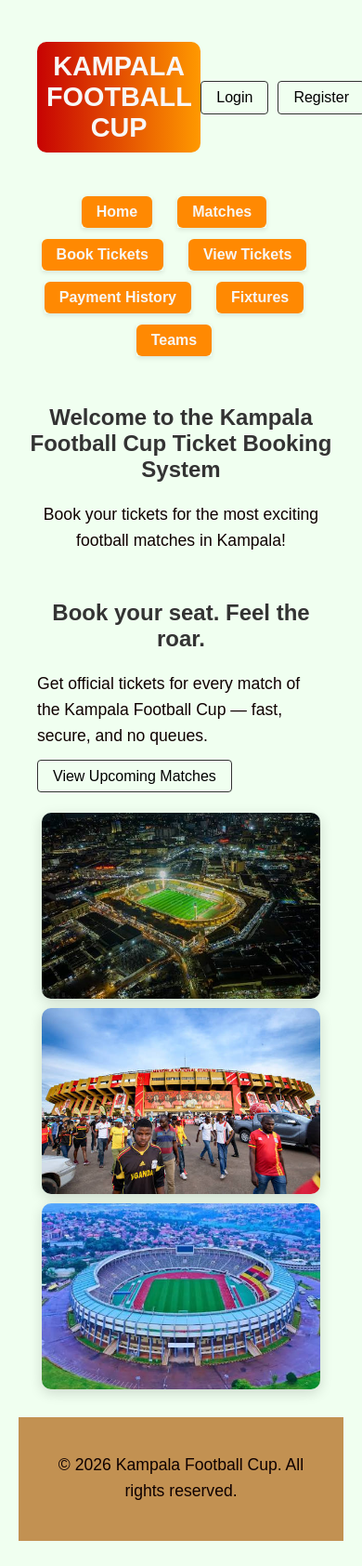
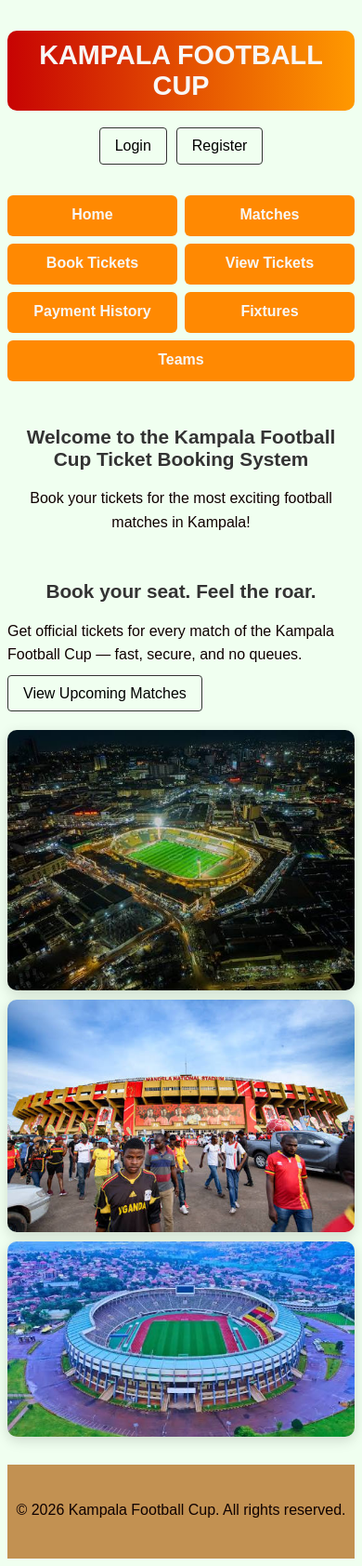
Before and after one commit to maganthony223-maker/TicketBooking_Payment-, a Django app: page / in a window 390 px wide. Shown: the whole page at 93% size. Before the commit the page ends 1657 px from the top, so only its background shows below. Run offline with Django 5.2, Linux system fonts and the light colour scheme.

Commit message:
Make site responsive

```diff
--- a/tickets/static/css/styles.css
+++ b/tickets/static/css/styles.css
@@ -232,3 +232,66 @@ a:hover {
 .helptext { display: block; font-size: 0.8rem; color: #555; margin-bottom: 10px; }
 .logout-form { display: inline; padding: 0; margin: 0; background: none; box-shadow: none; max-width: none; }
 .top-bar .actions span { align-self: center; font-weight: bold; }
+
+
+/* =====================================================
+   RESPONSIVE: phones, tablets and desktops
+   ===================================================== */
+
+/* Basics for every screen size */
+*, *::before, *::after { box-sizing: border-box; }
+img { max-width: 100%; height: auto; }
+main { max-width: 1100px; margin: 0 auto; }
+
+/* Inputs at 16px stop iPhones zooming in when you tap a field */
+input, select, textarea { font-size: 16px; }
+
+/* Missing styles from the earlier Django pages */
+.notice { background: #fff3cd; border: 1px solid #e0b100; color: #5c4400; padding: 12px 16px; border-radius: 6px; text-align: center; }
+.badge { display: inline-block; padding: 4px 10px; border-radius: 12px; font-size: 0.85rem; font-weight: bold; }
+.badge.active { background: #d9f2d9; color: #124d12; }
+.badge.inactive { background: #fde0e0; color: #8a1010; }
+
+/* Gallery images shrink instead of overflowing small screens */
+.gallery img { width: 100%; max-width: 300px; }
+
+/* ---------- Tablets and smaller (up to 768px) ---------- */
+@media (max-width: 768px) {
+    body { padding: 12px; }
+    .container { padding: 0; }
+
+    /* Logo row: title on top, login buttons underneath */
+    .top-bar { grid-template-columns: 1fr; gap: 8px; text-align: center; }
+    .top-bar .spacer { display: none; }
+    .actions { justify-self: center; flex-wrap: wrap; justify-content: center; align-items: center; }
+
+    /* Wide tables scroll sideways inside their own box */
+    table { display: block; overflow-x: auto; -webkit-overflow-scrolling: touch; white-space: nowrap; }
+}
+
+/* ---------- Phones (up to 600px) ---------- */
+@media (max-width: 600px) {
+    body { padding: 8px; }
+    p { font-size: 1rem; }
+    h2 { font-size: 1.3rem; }
+
+    /* Menu becomes a neat 2-column grid of big tap targets */
+    .nav-links { display: grid; grid-template-columns: 1fr 1fr; gap: 8px; padding: 8px 0; }
+    .nav-links li { display: block; margin: 0; box-shadow: none; }
+    .nav-links li:last-child { grid-column: 1 / -1; }
+    .nav-links a { text-align: center; padding: 12px 8px; min-height: 44px; }
+
+    /* Forms use the full width */
+    form { max-width: 100%; padding: 14px; }
+    input[type="submit"], button { width: 100%; min-height: 44px; }
+    .logout-form button { width: auto; min-height: 36px; padding: 6px 14px; }
+
+    .btn { padding: 10px 16px; }
+    .gallery img { max-width: 100%; height: auto; }
+    th, td { padding: 8px; font-size: 0.9rem; }
+}
+
+/* ---------- Very small phones (up to 360px) ---------- */
+@media (max-width: 360px) {
+    .nav-links { grid-template-columns: 1fr; }
+}
```
Also changed, not shown: README.md.
